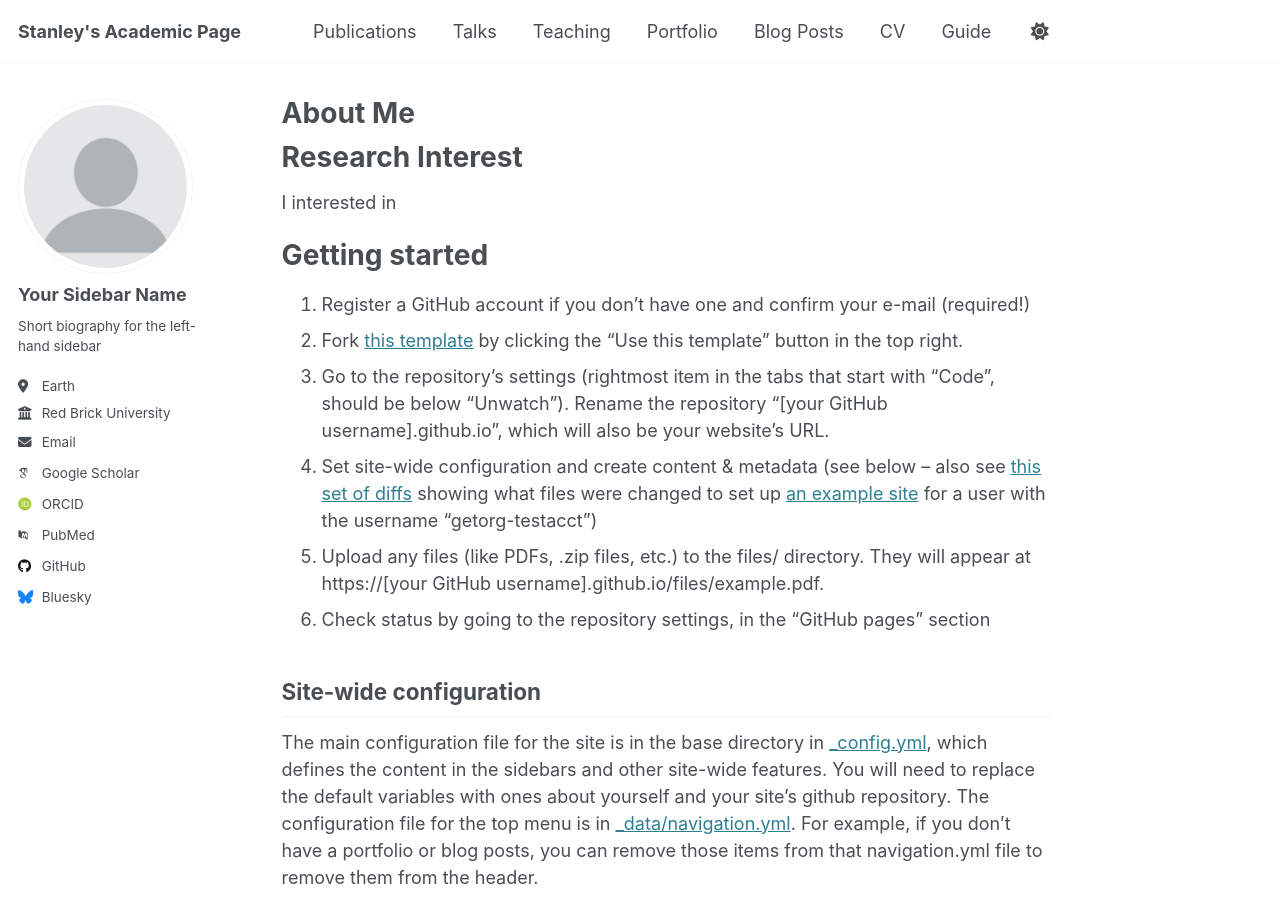
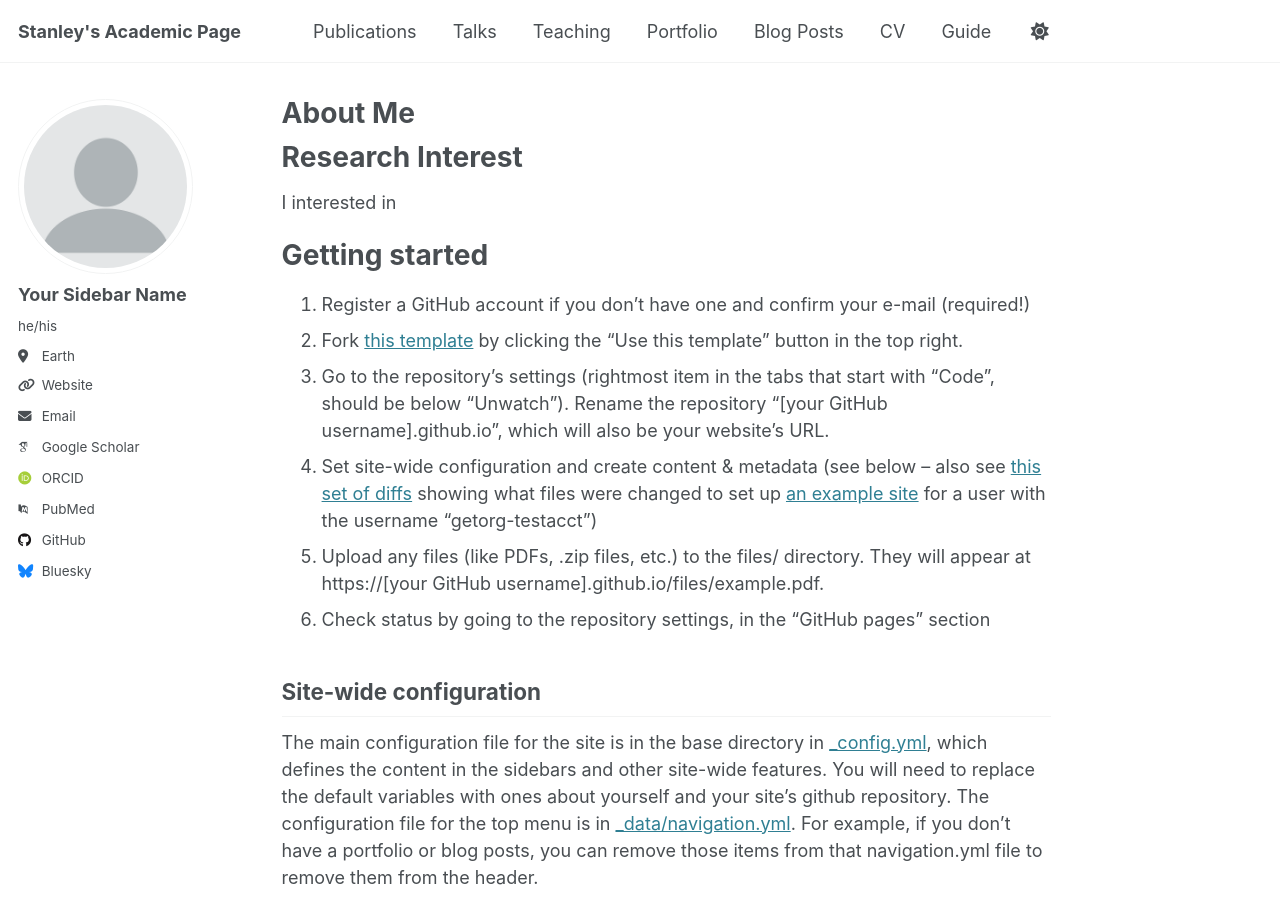
Before and after one commit to S-tanley/S-tanley.github.io, a Jekyll site: the page built from _pages/about.md, in a window 1280 px wide and 900 px high. Built offline with Jekyll 4.4.1, drawn with Linux system fonts in a browser that asks for light colours; some web fonts are replaced.

Commit message:
Update _config.yml

```diff
--- a/_config.yml
+++ b/_config.yml
@@ -13,7 +13,7 @@ title                    : "Stanley's Academic Page"
 title_separator          : "-"
 name                     : &name "Bowen Zheng (郑博文)"
 description              : &description "personal description"
-url                      : https://s-tanley.github.io # the base hostname & protocol for your site e.g. "https://[your GitHub username].github.io"
+url                      : "https://s-tanley.github.io" # the base hostname & protocol for your site e.g. "https://[your GitHub username].github.io"
 baseurl                  : "" # the subpath of your site, e.g. "/blog"
 repository               : "s-tanley/s-tanley.github.io"
 
@@ -24,12 +24,12 @@ author:
   # Biographic information
   avatar           : "profile.png"
   name             : "Your Sidebar Name"
-  pronouns         : # example: "she/her"
-  bio              : "Short biography for the left-hand sidebar"
+  pronouns         : "he/his"
+  # bio              : "Short biography for the left-hand sidebar"
   location         : "Earth"
-  employer         : "Red Brick University"
-  uri              : # URL
-  email            : "none@example.org"
+  # employer         : "Red Brick University"
+  uri              : "https://s-tanley.github.io" # URL
+  email            : "bzheng68@wisc.edu"
 
   # Academic websites
   arxiv            : # URL - Update with the correct link to your profile
```
